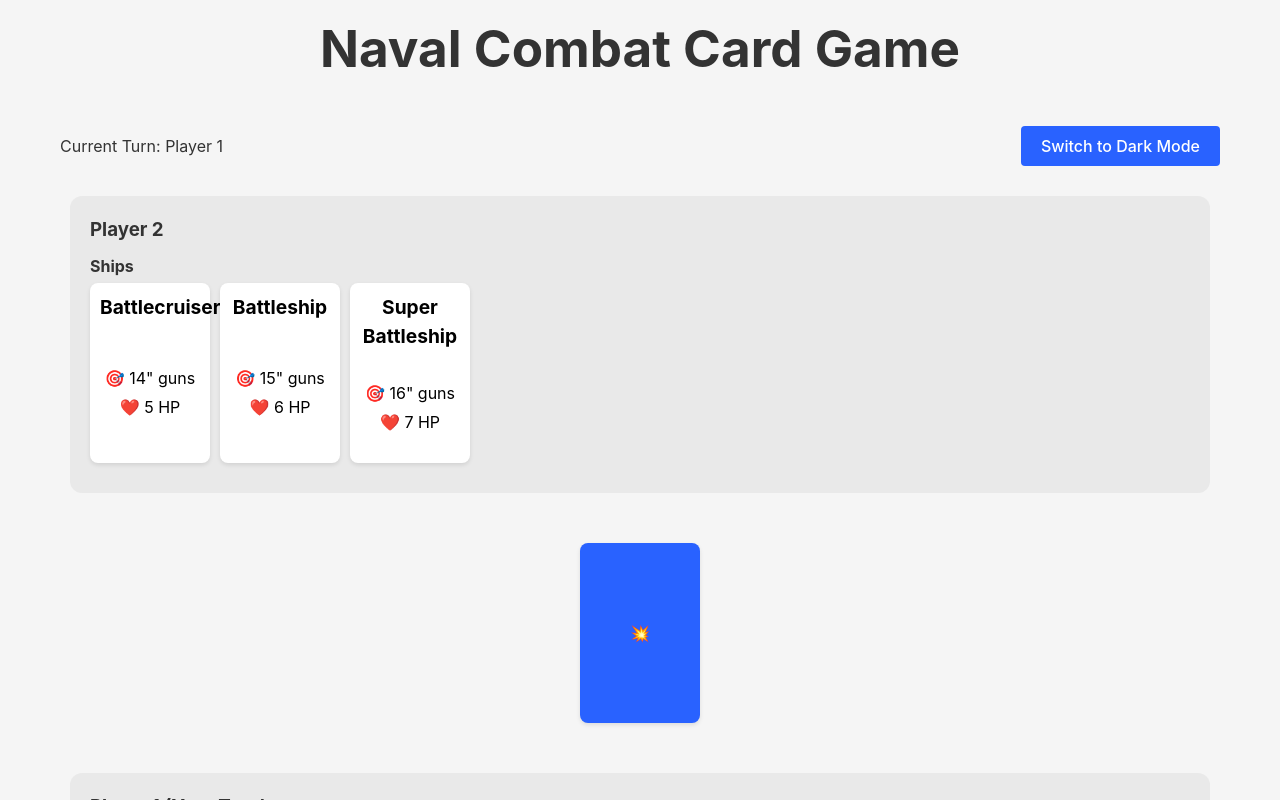
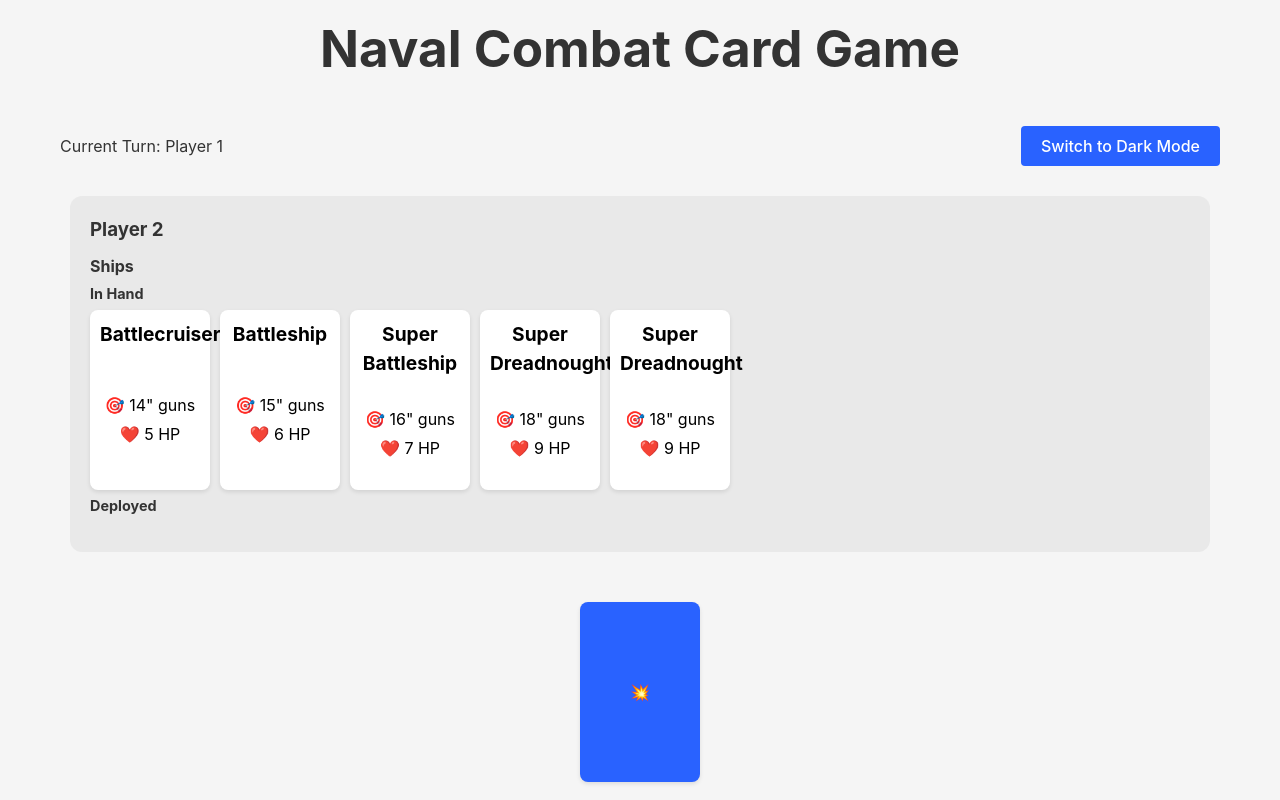
Before and after one commit to summersb/game, a React (Vite) app: page / in a window 1280 px wide. Both pictures are taken after a click on the button "Start Game". Shown: the top 800 px of the page. Built offline with nearby package versions, Linux system fonts and the light colour scheme.

Commit message:
Enhance game mechanics by adding played ships to player state and refactoring card play logic. Updated PlayerHand component to display deployed ships separately and modified game state management for ship and salvo interactions. Adjusted initial hand dealing to include 5 ships per player.

```diff
--- a/src/components/Game.tsx
+++ b/src/components/Game.tsx
@@ -73,8 +73,22 @@ const Game: React.FC = () => {
         const { playerShips, playerHands, remainingShipDeck, remainingPlayDeck } = dealInitialHands(shipDeck, playDeck, 2);
 
         const players: Player[] = [
-            { id: '1', name: 'Player 1', ships: playerShips[0], hand: playerHands[0], discardedSalvos: [] },
-            { id: '2', name: 'Player 2', ships: playerShips[1], hand: playerHands[1], discardedSalvos: [] }
+            {
+                id: '1',
+                name: 'Player 1',
+                ships: playerShips[0],
+                hand: playerHands[0],
+                playedShips: [],
+                discardedSalvos: []
+            },
+            {
+                id: '2',
+                name: 'Player 2',
+                ships: playerShips[1],
+                hand: playerHands[1],
+                playedShips: [],
+                discardedSalvos: []
+            }
         ];
 
         setGameState({
@@ -97,47 +111,69 @@ const Game: React.FC = () => {
         setGameState(newState);
     };
 
-    const playSalvo = (cardIndex: number) => {
-        if (!selectedShip) return;
+    const playCard = (cardIndex: number) => {
+        const currentPlayer = gameState.players[gameState.currentPlayerIndex];
+        const newState = { ...gameState };
 
-        const currentPlayer = gameState.players[gameState.currentPlayerIndex];
-        const targetPlayer = gameState.players[(gameState.currentPlayerIndex + 1) % 2];
-        const salvoCard = currentPlayer.hand[cardIndex];
+        // Check if we're playing a ship from hand
+        if (cardIndex < currentPlayer.ships.length) {
+            const ship = currentPlayer.ships[cardIndex];
+
+            // Move ship from hand to played ships
+            newState.players[gameState.currentPlayerIndex].ships =
+                currentPlayer.ships.filter((_, index) => index !== cardIndex);
+            newState.players[gameState.currentPlayerIndex].playedShips.push(ship);
+
+            // Move to next player
+            newState.currentPlayerIndex = (newState.currentPlayerIndex + 1) % 2;
+            setGameState(newState);
+            setSelectedShip(null);
+            return;
+        }
+
+        // Playing a salvo card
+        const salvoIndex = cardIndex - currentPlayer.ships.length;
+        const salvo = currentPlayer.hand[salvoIndex];
+
+        if (!selectedShip) {
+            alert("Please select a target ship first!");
+            return;
+        }
 
         // Check if the salvo matches the selected ship's gun size
-        if (salvoCard.gunSize !== selectedShip.gunSize) {
+        if (salvo.gunSize !== selectedShip.gunSize) {
             alert("Salvo gun size must match the target ship's gun size!");
             return;
         }
 
-        const newState = { ...gameState };
-
         // Remove the salvo card from hand and add to discarded
         newState.players[gameState.currentPlayerIndex].hand =
-            currentPlayer.hand.filter((_, index) => index !== cardIndex);
-        newState.players[gameState.currentPlayerIndex].discardedSalvos.push(salvoCard);
+            currentPlayer.hand.filter((_, index) => index !== salvoIndex);
+        newState.players[gameState.currentPlayerIndex].discardedSalvos.push(salvo);
 
-        // Apply damage to the ship
-        const shipIndex = targetPlayer.ships.findIndex(ship => ship === selectedShip);
+        // Find the target ship in the opponent's played ships
+        const targetPlayer = gameState.players[(gameState.currentPlayerIndex + 1) % 2];
+        const shipIndex = targetPlayer.playedShips.findIndex(ship => ship === selectedShip);
+
         if (shipIndex !== -1) {
             const updatedShip = { ...selectedShip };
-            updatedShip.hitPoints -= salvoCard.damage;
+            updatedShip.hitPoints -= salvo.damage;
 
             if (updatedShip.hitPoints <= 0) {
                 // Remove the destroyed ship
-                newState.players[(gameState.currentPlayerIndex + 1) % 2].ships =
-                    targetPlayer.ships.filter((_, index) => index !== shipIndex);
+                newState.players[(gameState.currentPlayerIndex + 1) % 2].playedShips =
+                    targetPlayer.playedShips.filter((_, index) => index !== shipIndex);
             } else {
                 // Update the damaged ship
-                newState.players[(gameState.currentPlayerIndex + 1) % 2].ships =
-                    targetPlayer.ships.map((ship, index) =>
+                newState.players[(gameState.currentPlayerIndex + 1) % 2].playedShips =
+                    targetPlayer.playedShips.map((ship, index) =>
                         index === shipIndex ? updatedShip : ship
                     );
             }
         }
 
         // Check for game over
-        if (newState.players[(gameState.currentPlayerIndex + 1) % 2].ships.length === 0) {
+        if (newState.players[(gameState.currentPlayerIndex + 1) % 2].playedShips.length === 0) {
             alert(`${currentPlayer.name} wins!`);
             newState.gameStarted = false;
         } else {
@@ -191,7 +227,7 @@ const Game: React.FC = () => {
                     <PlayerHand
                         player={gameState.players[gameState.currentPlayerIndex]}
                         isCurrentPlayer={true}
-                        onSalvoClick={playSalvo}
+                        onCardClick={playCard}
                     />
                 </GameBoard>
             )}
--- a/src/components/PlayerHand.tsx
+++ b/src/components/PlayerHand.tsx
@@ -1,5 +1,5 @@
 import styled from '@emotion/styled';
-import { Player, ShipCard } from '../types/game';
+import { Player, ShipCard, SalvoCard } from '../types/game';
 import Card from './Card';
 import { useTheme } from '../context/ThemeContext';
 
@@ -28,13 +28,26 @@ const Section = styled.div`
 const SectionTitle = styled.h4<{ themeColors: any }>`
     color: ${props => props.themeColors.text};
     margin: 5px 0;
+    display: flex;
+    justify-content: space-between;
+    align-items: center;
+`;
+
+const SubSection = styled.div`
+    margin: 5px 0;
+`;
+
+const SubSectionTitle = styled.h5<{ themeColors: any }>`
+    color: ${props => props.themeColors.text};
+    margin: 5px 0;
+    font-size: 0.9em;
 `;
 
 interface PlayerHandProps {
     player: Player;
     isCurrentPlayer: boolean;
     onShipClick?: (ship: ShipCard) => void;
-    onSalvoClick?: (cardIndex: number) => void;
+    onCardClick?: (cardIndex: number) => void;
     selectedShip?: ShipCard | null;
 }
 
@@ -42,7 +55,7 @@ const PlayerHand: React.FC<PlayerHandProps> = ({
     player,
     isCurrentPlayer,
     onShipClick,
-    onSalvoClick,
+    onCardClick,
     selectedShip
 }) => {
     const { themeColors } = useTheme();
@@ -53,16 +66,36 @@ const PlayerHand: React.FC<PlayerHandProps> = ({
                 {player.name} {isCurrentPlayer ? '(Your Turn)' : ''}
             </PlayerName>
             <Section>
-                <SectionTitle themeColors={themeColors}>Ships</SectionTitle>
+                <SectionTitle themeColors={themeColors}>
+                    Ships
+                </SectionTitle>
+                <SubSection>
+                    <SubSectionTitle themeColors={themeColors}>In Hand</SubSectionTitle>
                     <CardsContainer>
                         {player.ships.map((ship, index) => (
                             <Card
-                            key={`ship-${index}`}
+                                key={`hand-ship-${index}`}
+                                card={ship}
+                                onClick={() => {
+                                    if (!isCurrentPlayer) return;
+                                    onCardClick && onCardClick(index);
+                                }}
+                            />
+                        ))}
+                    </CardsContainer>
+                </SubSection>
+                <SubSection>
+                    <SubSectionTitle themeColors={themeColors}>Deployed</SubSectionTitle>
+                    <CardsContainer>
+                        {player.playedShips.map((ship, index) => (
+                            <Card
+                                key={`deployed-ship-${index}`}
                                 card={ship}
                                 onClick={() => onShipClick && !isCurrentPlayer && onShipClick(ship)}
                             />
                         ))}
                     </CardsContainer>
+                </SubSection>
             </Section>
             {isCurrentPlayer && (
                 <Section>
@@ -72,7 +105,13 @@ const PlayerHand: React.FC<PlayerHandProps> = ({
                             <Card
                                 key={`salvo-${index}`}
                                 card={salvo}
-                                onClick={() => onSalvoClick && selectedShip && onSalvoClick(index)}
+                                onClick={() => {
+                                    if (!selectedShip && onCardClick) {
+                                        alert("Please select a target ship first!");
+                                        return;
+                                    }
+                                    onCardClick && onCardClick(index);
+                                }}
                             />
                         ))}
                     </CardsContainer>
--- a/src/types/game.ts
+++ b/src/types/game.ts
@@ -18,6 +18,7 @@ export interface Player {
     name: string;
     ships: ShipCard[];
     hand: SalvoCard[];
+    playedShips: ShipCard[];
     discardedSalvos: SalvoCard[];
 }
 
@@ -87,8 +88,8 @@ export const dealInitialHands = (shipDeck: ShipCard[], playDeck: SalvoCard[], nu
     const remainingShipDeck = [...shipDeck];
     const remainingPlayDeck = [...playDeck];
 
-    // Deal 3 ships to each player
-    for (let i = 0; i < 3; i++) {
+    // Deal 5 ships to each player
+    for (let i = 0; i < 5; i++) {
         for (let j = 0; j < numPlayers; j++) {
             if (remainingShipDeck.length > 0) {
                 const ship = remainingShipDeck.pop()!;
```
Lines whose indentation alone changed are shown as unchanged.
